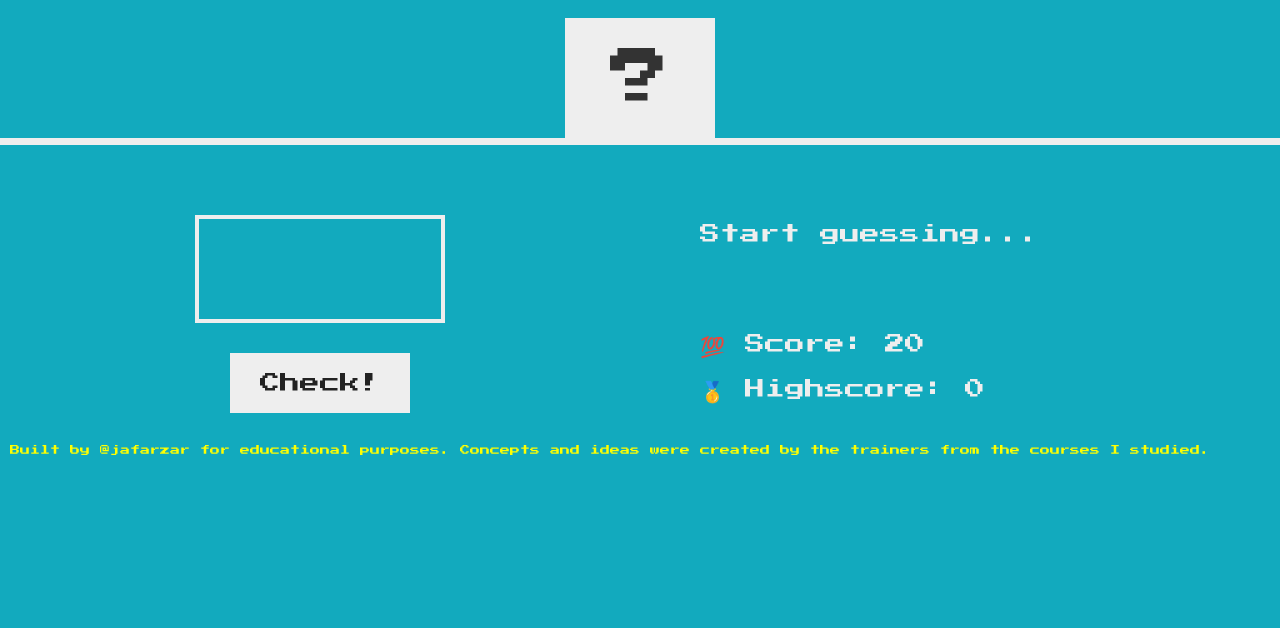
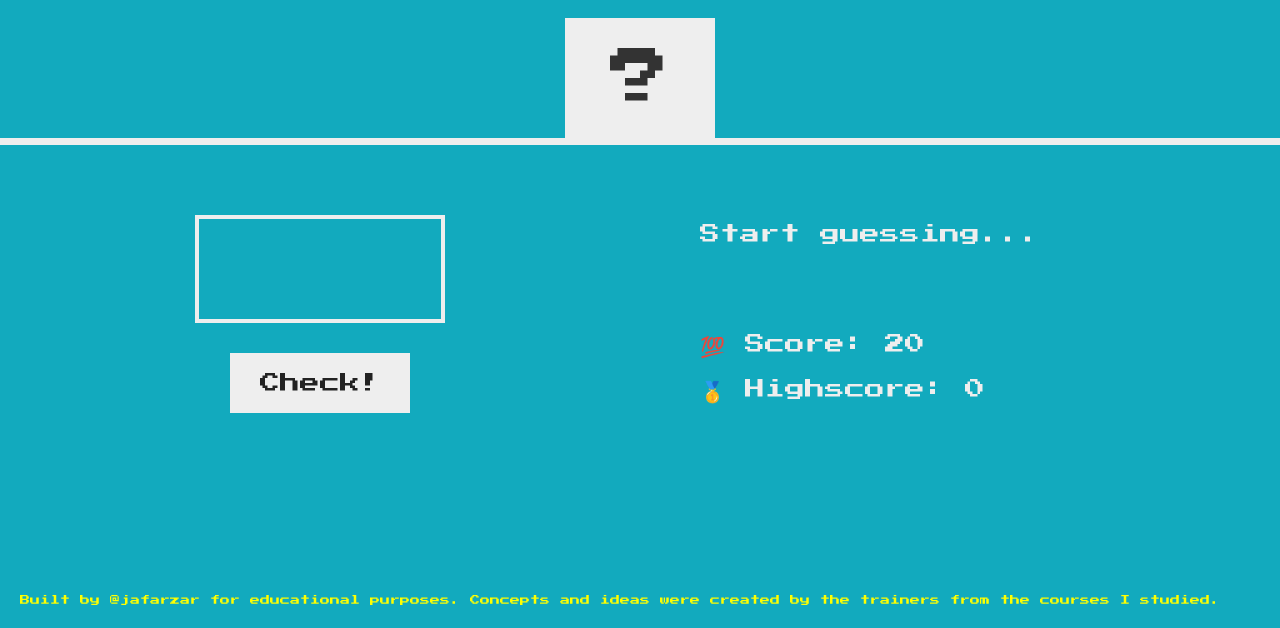
Before and after one commit to Jafarzar/Guess-my-number-, a plain HTML site: page index.html in a window 1280 px wide. Shown: the part 172-800 px from the top of the page. Drawn offline with Linux system fonts and the light colour scheme.

Commit message:
footer absolute

```diff
--- a/style.css
+++ b/style.css
@@ -142,10 +142,10 @@ h1 {
 }
 
 .copyright {
-  /* position: absolute; */
-  /* bottom: 2rem; */
-  /* left: 2rem; */
-  margin: 1rem 1rem;
+  position: absolute;
+  bottom: 2rem;
+  left: 2rem;
+  max-width: 1440px;
   line-height: 1.5;
   color: yellow;
 }
```
